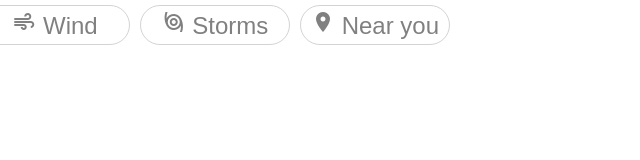
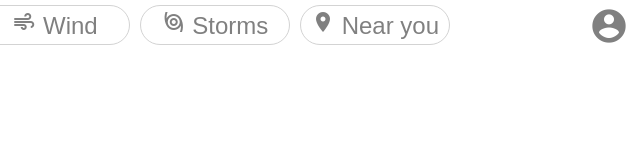
Before and after one commit to LB123658/gBrower-weather, a plain HTML site: page index.html in a window 1280 px wide. Shown: the full height of the page, 640-1280 px from the left. Drawn offline with Linux system fonts and the light colour scheme.

Commit message:
Update index.html

```diff
--- a/index.html
+++ b/index.html
@@ -100,6 +100,19 @@ position: absolute;
 top: 5px;
 left: 940px;
 }
+#account {
+font-size: 40px;
+position: absolute;
+top: 5px;
+right: 5px;
+color: grey;
+cursor: pointer;
+border: none;
+background: white;
+}
+#account:hover {
+color: black;
+}
 </style>
 </head>
 <body>
@@ -116,6 +129,8 @@ left: 940px;
 
 <button class="topNav" id="location"><span class="material-icons-outlined">location_on</span> Near you</button>
 
+<a href="https://lb123658.github.io/gBrowser/" target="_blank">
+<button id="account"><span class="material-icons-outlined" style="font-size: 40px;">account_circle</span></button></a>
 <script>
 function reloadPage() {
 location.reload();
```
